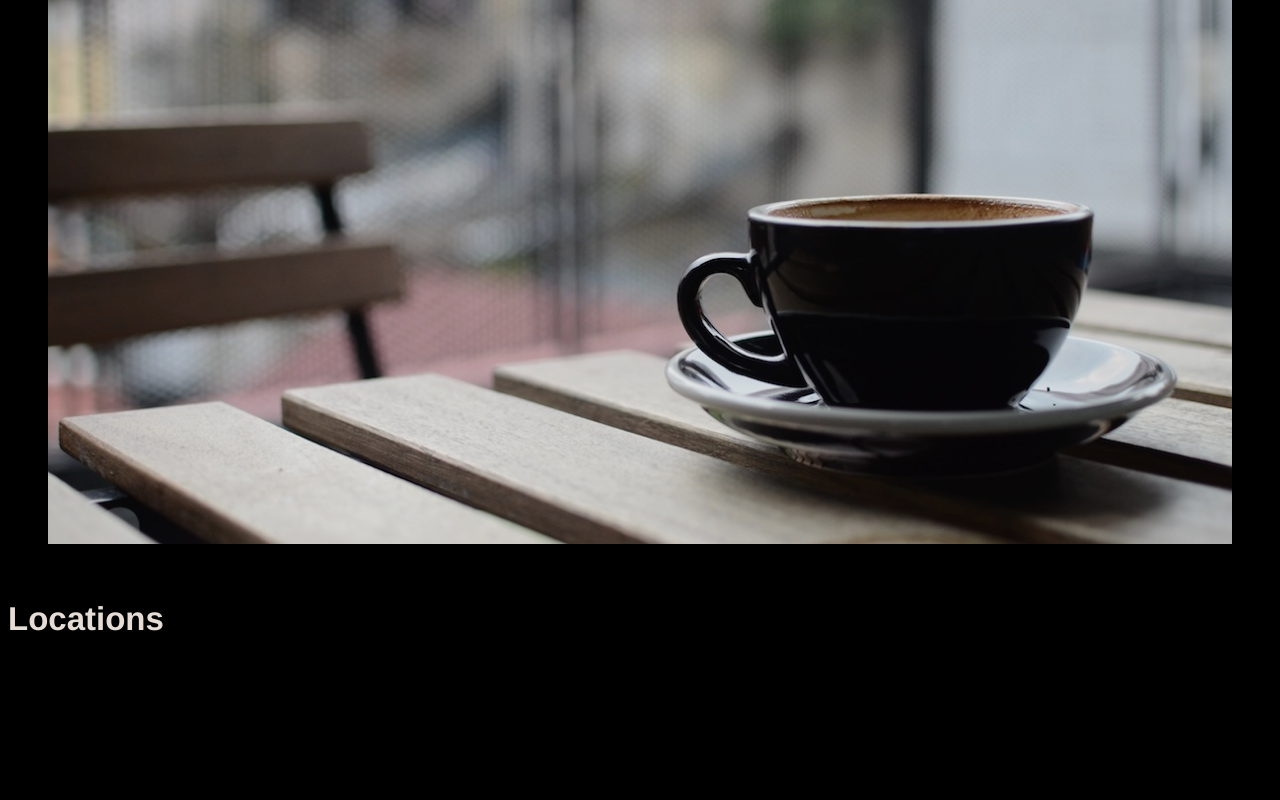
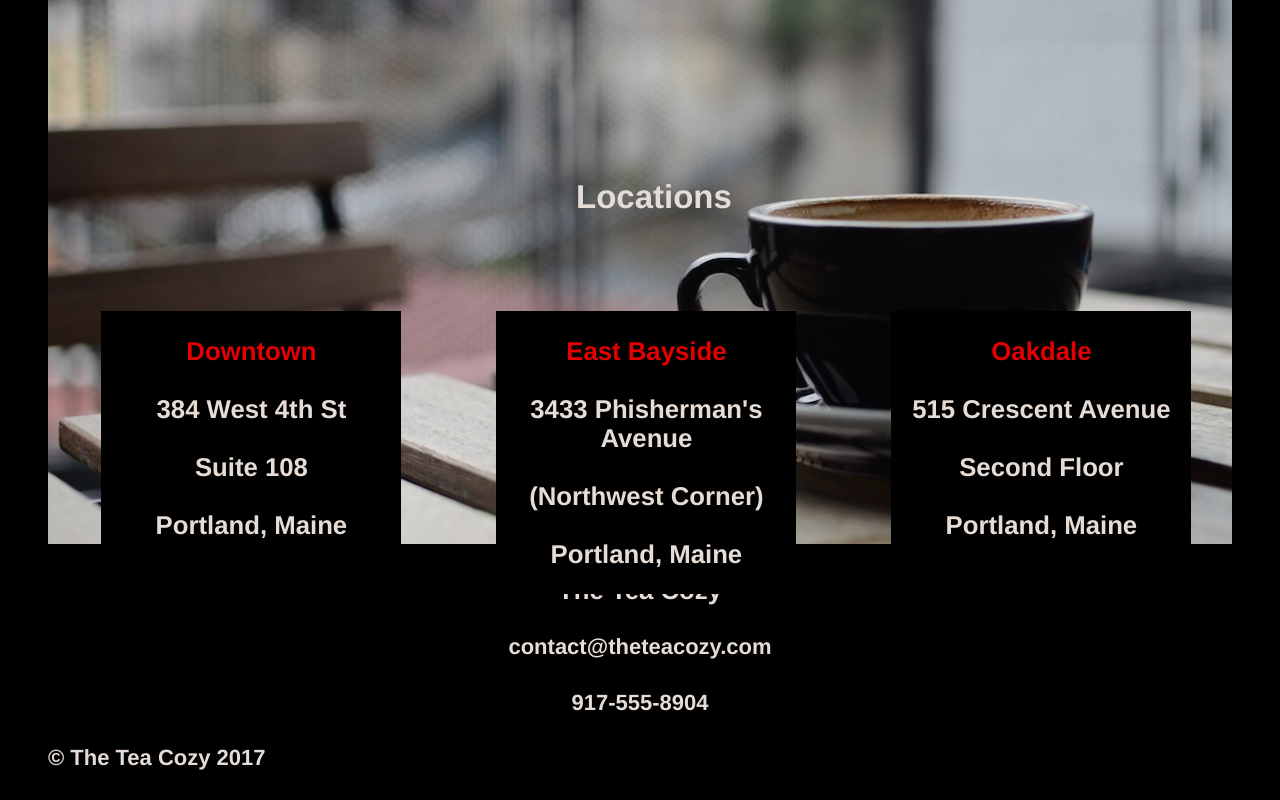
Before and after one commit to IQuaintI/codecademy-projects, a plain HTML site: page tea_cozy/index.html in a window 1280 px wide. Shown: the part 1769-2569 px from the top of the page. Before the commit the page ends 2407 px from the top, so only its background shows below. Drawn offline with Linux system fonts and the light colour scheme.

Commit message:
Completed tea_cozy but need to touch up + reactivity

```diff
--- a/tea_cozy/css/index.css
+++ b/tea_cozy/css/index.css
@@ -114,12 +114,61 @@ a {
   height: 100%;
   width: 100%;
   z-index: 1;
+  position: relative;
+  text-align: center;
+  color: white;
 }
 
 .locations_heading {
-  display: flex;
   position: absolute;
-  text-align: center;
-  width: 100%;
+  top: 240%;
+  left: 45%;
   z-index: 2;
 }
+
+.places {
+  display: flex;
+  width: 100%;
+  justify-content: space-evenly;
+  position: absolute;
+  top: 260%;
+  left: 0.5%;
+  z-index: 2;
+}
+
+.places_box_1 {
+  z-index: 2;
+  width: 300px;
+  height: fit-content;
+  background-color: black;
+  text-align: center;
+}
+
+.places_box_2 {
+  z-index: 2;
+  width: 300px;
+  height: fit-content;
+  background-color: black;
+  text-align: center;
+}
+
+.places_box_3 {
+  z-index: 2;
+  width: 300px;
+  height: fit-content;
+  background-color: black;
+  text-align: center;
+}
+
+span {
+  color: red;
+}
+
+.contact {
+  text-align: center;
+}
+
+footer {
+  margin-left: 40px;
+  text-align: left;
+}
--- a/tea_cozy/index.html
+++ b/tea_cozy/index.html
@@ -78,5 +78,44 @@
     <section>
       <h2 class="locations_heading">Locations</h2>
     </section>
+
+    <div class="places">
+      <section class="places_box_1">
+        <h3>
+          <span>Downtown</span> <br /><br />
+          384 West 4th St <br /><br />
+          Suite 108 <br /><br />
+          Portland, Maine
+        </h3>
+      </section>
+
+      <section class="places_box_2">
+        <h3>
+          <span>East Bayside</span> <br /><br />
+          3433 Phisherman's Avenue <br /><br />
+          (Northwest Corner) <br /><br />
+          Portland, Maine
+        </h3>
+      </section>
+
+      <section class="places_box_3">
+        <h3>
+          <span>Oakdale</span> <br /><br />
+          515 Crescent Avenue <br /><br />
+          Second Floor <br /><br />
+          Portland, Maine
+        </h3>
+      </section>
+    </div>
+
+    <section class="contact">
+      <h3>The Tea Cozy</h3>
+      <h4>contact@theteacozy.com</h4>
+      <h4>917-555-8904</h4>
+    </section>
+
+    <footer>
+      <h4>&copy; The Tea Cozy 2017</h4>
+    </footer>
   </body>
 </html>
```
